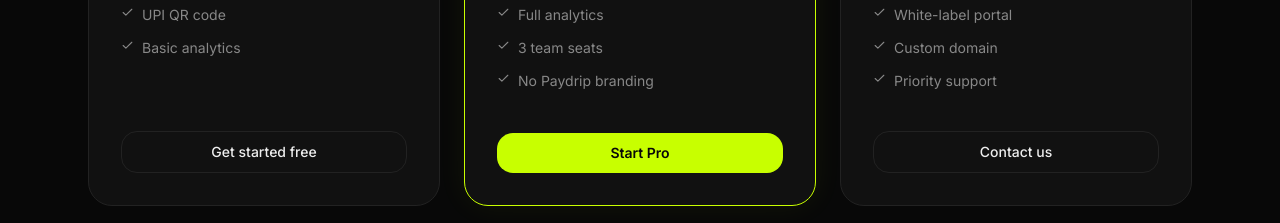
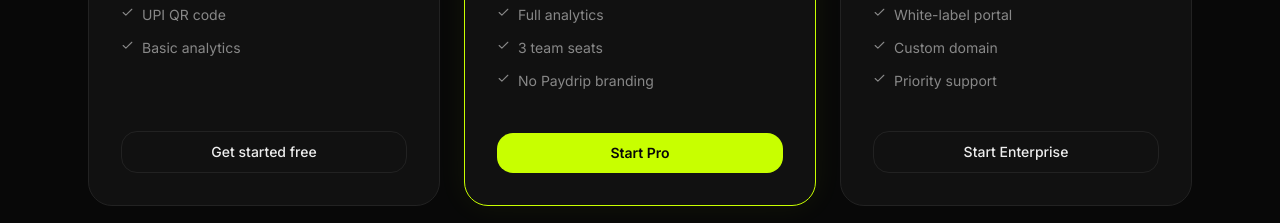
Before and after one commit to slurrystyles/paydrip, a React (Vite) app: page / in a window 1280 px wide. Shown: the part 3840-4063 px from the top of the page. Built offline with nearby package versions, Linux system fonts and the light colour scheme; no server answers; the database is empty.

Commit message:
feat: enable enterprise plan selection
Update LandingPage and UpgradeModal to support the enterprise
plan flow, replacing the manual contact trigger with the
standardized upgrade modal.

```diff
--- a/src/components/LandingPage.tsx
+++ b/src/components/LandingPage.tsx
@@ -26,8 +26,7 @@
 export default function LandingPage({ user }: { user: User | null }) {
   const [showAuth, setShowAuth] = useState(false);
   const [showUpgrade, setShowUpgrade] = useState(false);
-  // TODO: Extend targetPlan type to include 'enterprise' when Lemon Squeezy billing is wired
-  const [targetPlan, setTargetPlan] = useState<'pro'>('pro');
+  const [targetPlan, setTargetPlan] = useState<'pro' | 'enterprise'>('pro');
   const [isProfileOpen, setIsProfileOpen] = useState(false);
   const [loadVideo, setLoadVideo] = useState(false);
   const navigate = useNavigate();
@@ -542,10 +541,10 @@
                   "Custom domain",
                   "Priority support"
                 ]}
-                cta="Contact us"
-                // TODO: Replace with active contact email or Lemon Squeezy enterprise flow
+                cta="Start Enterprise"
                 onCta={() => {
-                  alert('Enterprise enquiries coming soon. For now, sign up free and we will reach out.');
+                  setTargetPlan('enterprise');
+                  setShowUpgrade(true);
                 }}
               />
             </div>
--- a/src/components/UpgradeModal.tsx
+++ b/src/components/UpgradeModal.tsx
@@ -74,7 +74,7 @@
         'Enterprise support',
         'Continuous recovery'
       ],
-      cta: 'Contact Sales',
+      cta: 'Upgrade to Enterprise',
       color: 'slate'
     }
   ], [billingCycle, currency, prices]);
@@ -85,13 +85,6 @@
   const handleUpgrade = (slug: string, cycle: 'monthly' | 'yearly') => {
     if (isIndia) {
       alert('Indian payments via Razorpay coming soon. Contact hello@paydripapp.com to upgrade.');
-      return;
-    }
-
-    if (slug === 'enterprise') {
-      // TODO: Replace with active enterprise contact
-      // or Lemon Squeezy enterprise flow
-      alert('Enterprise enquiries coming soon. Sign up free and we will reach out.');
       return;
     }
 
```
